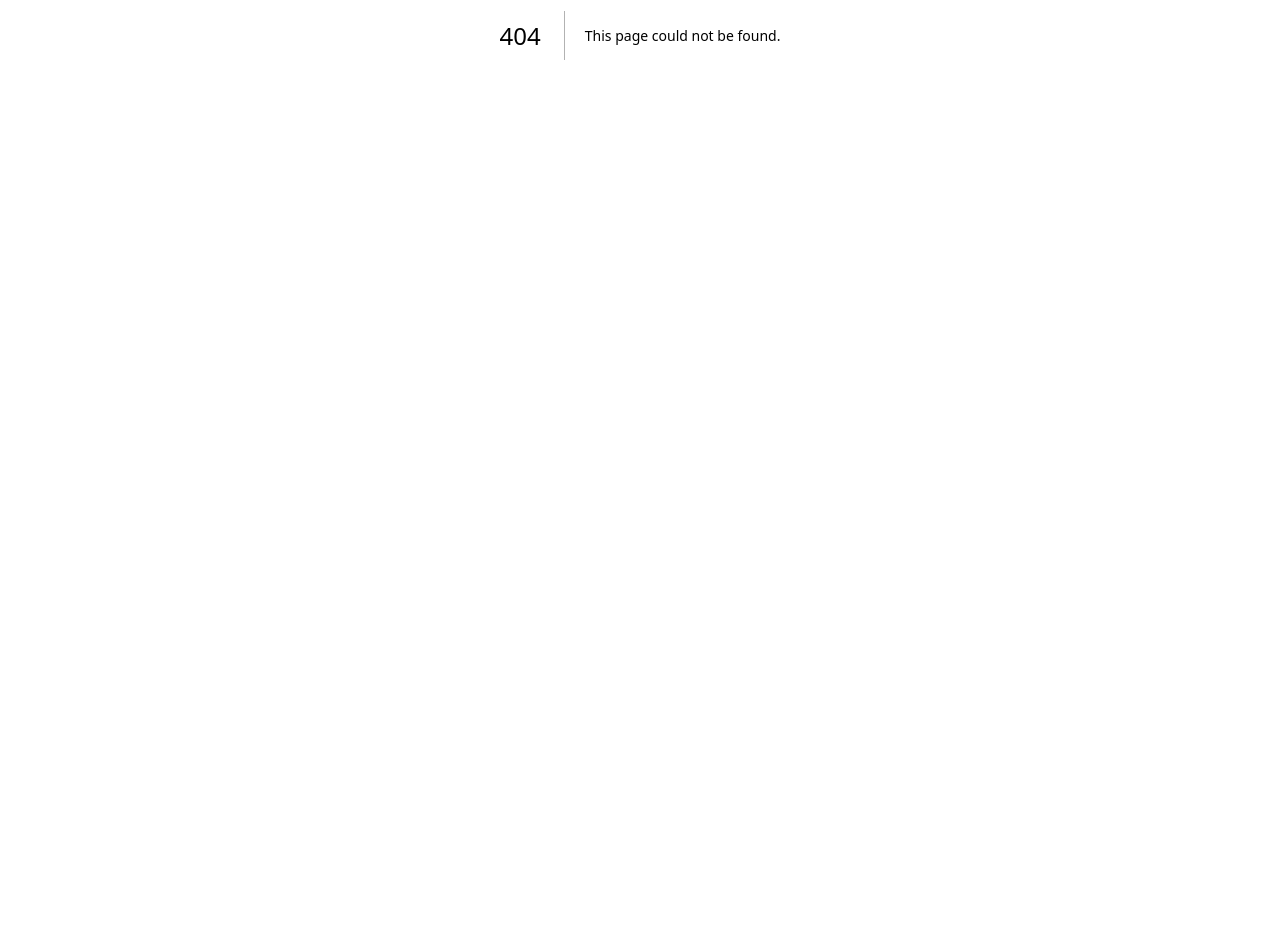
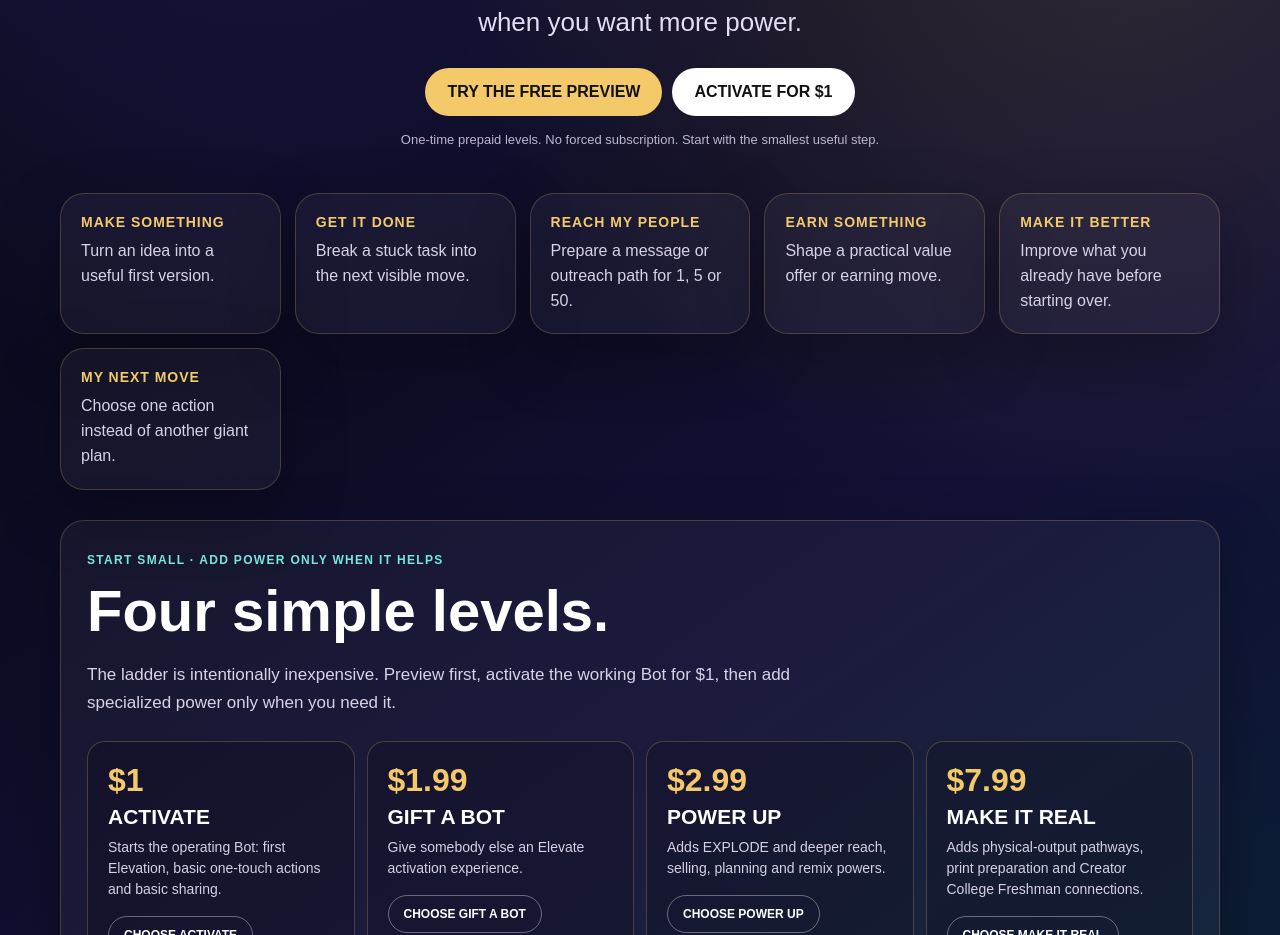
Before and after one commit to melbgittinit/botbox-alpha-clean, a Next.js app: page /elevate-me-bot/start in a window 1280 px wide. Before the commit this address had no page. Shown: the part 365-1300 px from the top of the page. Before the commit the page ends 800 px from the top, so only its background shows below. Built offline with nearby package versions, Linux system fonts and the light colour scheme.

Commit message:
Add dedicated Elevate sales landing page

```diff
--- /dev/null
+++ b/app/elevate-me-bot/start/page.tsx
@@ -0,0 +1,165 @@
+"use client";
+
+import { useEffect, useMemo, useState } from "react";
+
+const checkout = {
+  activate: "https://urbanspirit.biz/products/elevate-me-bot-activation-power-levels?variant=53879074324773",
+  gift: "https://urbanspirit.biz/products/elevate-me-bot-activation-power-levels?variant=53879074357541",
+  power: "https://urbanspirit.biz/products/elevate-me-bot-activation-power-levels?variant=53879074390309",
+  real: "https://urbanspirit.biz/products/elevate-me-bot-activation-power-levels?variant=53879074423077",
+} as const;
+
+function validCycle(value: string | null) {
+  const candidate = String(value || "").trim().toUpperCase();
+  return /^ELV-\d{8}-[A-Z0-9]{2,12}$/.test(candidate) ? candidate : "";
+}
+
+function withCycle(url: string, cycleKey: string) {
+  if (!cycleKey) return url;
+  try {
+    const target = new URL(url, window.location.origin);
+    target.searchParams.set("elv", cycleKey);
+    target.searchParams.set("utm_source", "elevate_landing");
+    target.searchParams.set("utm_medium", "owned");
+    target.searchParams.set("utm_campaign", cycleKey);
+    return target.origin === window.location.origin
+      ? target.pathname + target.search + target.hash
+      : target.toString();
+  } catch {
+    return url;
+  }
+}
+
+const card: React.CSSProperties = {
+  border: "1px solid rgba(243,201,105,.22)",
+  borderRadius: 24,
+  background: "rgba(255,255,255,.045)",
+  boxShadow: "0 22px 65px rgba(0,0,0,.28)",
+};
+
+export default function ElevateSalesLanding() {
+  const [cycleKey, setCycleKey] = useState("");
+
+  useEffect(() => {
+    try {
+      const params = new URLSearchParams(window.location.search);
+      const incoming = validCycle(params.get("elv") || params.get("utm_campaign"));
+      if (incoming) {
+        localStorage.setItem("elevate_cycle_key", JSON.stringify({ key: incoming, at: Date.now() }));
+        setCycleKey(incoming);
+        return;
+      }
+      const raw = localStorage.getItem("elevate_cycle_key");
+      if (!raw) return;
+      const parsed = JSON.parse(raw);
+      const key = validCycle(parsed?.key || null);
+      const at = Number(parsed?.at || 0);
+      if (key && at > 0 && Date.now() - at <= 7 * 24 * 60 * 60 * 1000) setCycleKey(key);
+    } catch {}
+  }, []);
+
+  const links = useMemo(() => ({
+    preview: withCycle("/elevate-me-bot?surface=hub", cycleKey),
+    activate: withCycle(checkout.activate, cycleKey),
+    gift: withCycle(checkout.gift, cycleKey),
+    power: withCycle(checkout.power, cycleKey),
+    real: withCycle(checkout.real, cycleKey),
+  }), [cycleKey]);
+
+  return (
+    <main style={{
+      minHeight:"100vh",
+      background:"radial-gradient(circle at 14% 0%,rgba(102,73,255,.23),transparent 32%),radial-gradient(circle at 86% 10%,rgba(243,201,105,.16),transparent 31%),linear-gradient(145deg,#05060b,#121035 52%,#062c35)",
+      color:"#fff",
+      fontFamily:"Arial,sans-serif",
+      padding:"0 16px 72px"
+    }}>
+      <section style={{maxWidth:1160,margin:"0 auto",padding:"78px 0 44px",textAlign:"center"}}>
+        <div style={{display:"inline-flex",gap:8,alignItems:"center",padding:"8px 13px",border:"1px solid rgba(120,230,223,.45)",borderRadius:999,background:"rgba(120,230,223,.08)",color:"#78e6df",fontSize:11,fontWeight:900,letterSpacing:".14em"}}>
+          LIVE IN THE HUB
+        </div>
+        <h1 style={{fontSize:"clamp(54px,9vw,104px)",lineHeight:.9,margin:"20px 0 16px",letterSpacing:"-.04em"}}>
+          ELEVATE<br/>ME BOT
+        </h1>
+        <p style={{maxWidth:800,margin:"0 auto",fontSize:"clamp(19px,2.1vw,26px)",lineHeight:1.45,color:"#e4def4"}}>
+          Tell it what you need. Get a useful next move. Then level up only when you want more power.
+        </p>
+        <div style={{display:"flex",justifyContent:"center",gap:10,flexWrap:"wrap",marginTop:26}}>
+          <a href={links.preview} style={{padding:"15px 22px",borderRadius:999,background:"#f3c969",color:"#111",textDecoration:"none",fontWeight:900}}>TRY THE FREE PREVIEW</a>
+          <a href={links.activate} style={{padding:"15px 22px",borderRadius:999,background:"#fff",color:"#111",textDecoration:"none",fontWeight:900}}>ACTIVATE FOR $1</a>
+        </div>
+        <p style={{margin:"14px auto 0",maxWidth:700,color:"#bdb6cf",fontSize:13,lineHeight:1.5}}>
+          One-time prepaid levels. No forced subscription. Start with the smallest useful step.
+        </p>
+      </section>
+
+      <section style={{maxWidth:1160,margin:"0 auto 22px",display:"grid",gridTemplateColumns:"repeat(auto-fit,minmax(220px,1fr))",gap:14}}>
+        {[
+          ["MAKE SOMETHING","Turn an idea into a useful first version."],
+          ["GET IT DONE","Break a stuck task into the next visible move."],
+          ["REACH MY PEOPLE","Prepare a message or outreach path for 1, 5 or 50."],
+          ["EARN SOMETHING","Shape a practical value offer or earning move."],
+          ["MAKE IT BETTER","Improve what you already have before starting over."],
+          ["MY NEXT MOVE","Choose one action instead of another giant plan."],
+        ].map(([title,copy]) => (
+          <article key={title} style={{...card,padding:20}}>
+            <strong style={{display:"block",color:"#f3c969",fontSize:14,letterSpacing:".07em"}}>{title}</strong>
+            <p style={{margin:"9px 0 0",color:"#d8d2e5",lineHeight:1.55}}>{copy}</p>
+          </article>
+        ))}
+      </section>
+
+      <section style={{maxWidth:1160,margin:"30px auto",...card,padding:"32px 26px"}}>
+        <div style={{maxWidth:780}}>
+          <div style={{color:"#78e6df",fontWeight:900,letterSpacing:".11em",fontSize:12}}>START SMALL · ADD POWER ONLY WHEN IT HELPS</div>
+          <h2 style={{fontSize:"clamp(34px,5vw,58px)",margin:"10px 0 12px"}}>Four simple levels.</h2>
+          <p style={{color:"#d8d2e5",lineHeight:1.65,fontSize:17}}>The ladder is intentionally inexpensive. Preview first, activate the working Bot for $1, then add specialized power only when you need it.</p>
+        </div>
+
+        <div style={{display:"grid",gridTemplateColumns:"repeat(auto-fit,minmax(220px,1fr))",gap:12,marginTop:24}}>
+          {[
+            ["$1","ACTIVATE","Starts the operating Bot: first Elevation, basic one-touch actions and basic sharing.",links.activate],
+            ["$1.99","GIFT A BOT","Give somebody else an Elevate activation experience.",links.gift],
+            ["$2.99","POWER UP","Adds EXPLODE and deeper reach, selling, planning and remix powers.",links.power],
+            ["$7.99","MAKE IT REAL","Adds physical-output pathways, print preparation and Creator College Freshman connections.",links.real],
+          ].map(([price,title,copy,href]) => (
+            <article key={title} style={{padding:20,border:"1px solid rgba(243,201,105,.24)",borderRadius:18,background:"rgba(0,0,0,.18)"}}>
+              <div style={{fontSize:32,fontWeight:900,color:"#f3c969"}}>{price}</div>
+              <h3 style={{margin:"6px 0 8px",fontSize:21}}>{title}</h3>
+              <p style={{margin:"0 0 16px",color:"#d7d0e4",lineHeight:1.5,fontSize:14}}>{copy}</p>
+              <a href={href} style={{display:"inline-flex",padding:"11px 15px",borderRadius:999,border:"1px solid rgba(255,255,255,.36)",color:"#fff",textDecoration:"none",fontWeight:800,fontSize:12}}>CHOOSE {title}</a>
+            </article>
+          ))}
+        </div>
+      </section>
+
+      <section style={{maxWidth:1160,margin:"30px auto",display:"grid",gridTemplateColumns:"repeat(auto-fit,minmax(280px,1fr))",gap:14}}>
+        <article style={{...card,padding:24}}>
+          <div style={{color:"#78e6df",fontWeight:900}}>WHAT IS ALREADY LIVE</div>
+          <h3 style={{fontSize:26,margin:"9px 0 10px"}}>A working Bot—not a coming-soon card.</h3>
+          <p style={{color:"#d8d2e5",lineHeight:1.6}}>Preview, activation verification, one-touch actions, Power Up, Gift a Bot, Make It Real preparation, Shopify entitlements and campaign attribution are connected to the live system.</p>
+        </article>
+        <article style={{...card,padding:24}}>
+          <div style={{color:"#f3c969",fontWeight:900}}>CONTROLLED SALES</div>
+          <h3 style={{fontSize:26,margin:"9px 0 10px"}}>Built to learn before it scales.</h3>
+          <p style={{color:"#d8d2e5",lineHeight:1.6}}>Outbound activity is measured by verified sends, visits, activations, upgrades, refunds, costs and contribution—not by revenue alone.</p>
+        </article>
+        <article style={{...card,padding:24}}>
+          <div style={{color:"#bba5ff",fontWeight:900}}>PRIVACY + PERMISSION</div>
+          <h3 style={{fontSize:26,margin:"9px 0 10px"}}>Permissioned outreach first.</h3>
+          <p style={{color:"#d8d2e5",lineHeight:1.6}}>The sales controller is designed to prioritize owned/permissioned audiences and hold growth when measurement, deliverability or economics are unclear.</p>
+        </article>
+      </section>
+
+      <section style={{maxWidth:900,margin:"42px auto 0",textAlign:"center",padding:"36px 24px",borderRadius:28,background:"linear-gradient(135deg,rgba(243,201,105,.14),rgba(120,230,223,.09))",border:"1px solid rgba(243,201,105,.28)"}}>
+        <div style={{color:"#f3c969",fontSize:12,fontWeight:900,letterSpacing:".12em"}}>READY WHEN YOU ARE</div>
+        <h2 style={{fontSize:"clamp(34px,5vw,56px)",margin:"10px 0"}}>Elevate one thing today.</h2>
+        <p style={{maxWidth:650,margin:"0 auto",color:"#ddd7e8",fontSize:17,lineHeight:1.6}}>Use the free preview to see the experience. Activate only if you want the working Bot.</p>
+        <div style={{display:"flex",justifyContent:"center",gap:10,flexWrap:"wrap",marginTop:22}}>
+          <a href={links.preview} style={{padding:"14px 21px",borderRadius:999,background:"#f3c969",color:"#111",textDecoration:"none",fontWeight:900}}>TRY MY PREVIEW</a>
+          <a href={links.activate} style={{padding:"14px 21px",borderRadius:999,border:"1px solid rgba(255,255,255,.45)",color:"#fff",textDecoration:"none",fontWeight:900}}>ACTIVATE FOR $1</a>
+        </div>
+      </section>
+    </main>
+  );
+}
```
